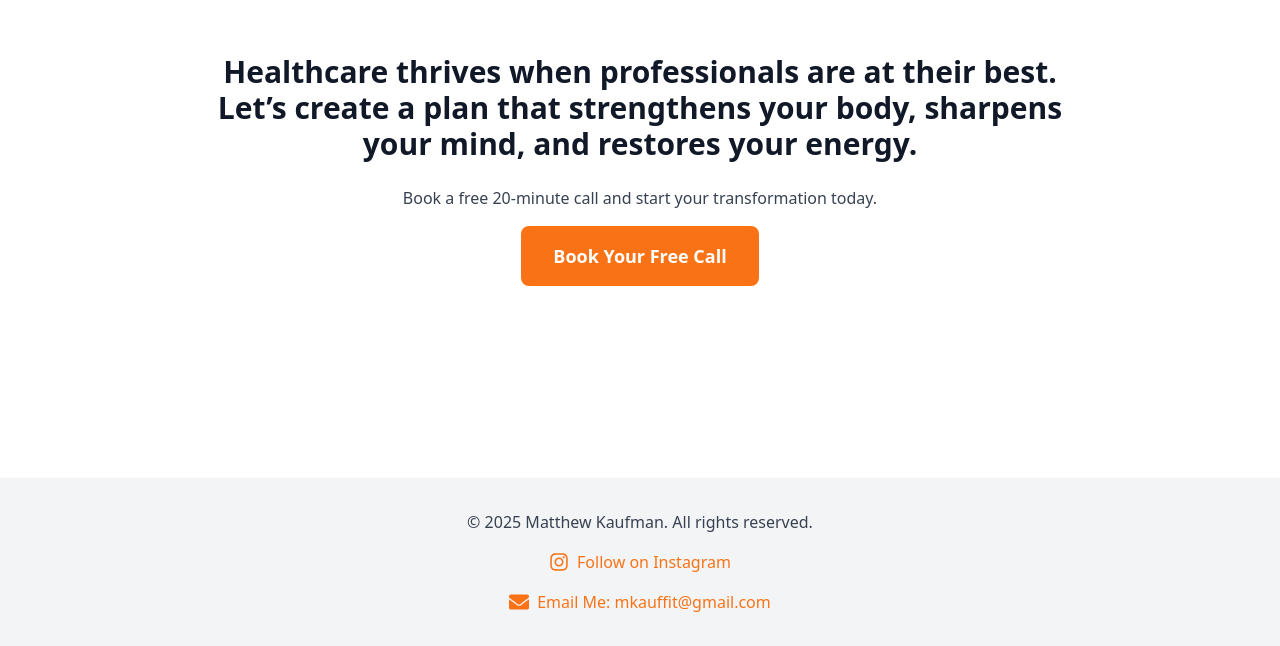
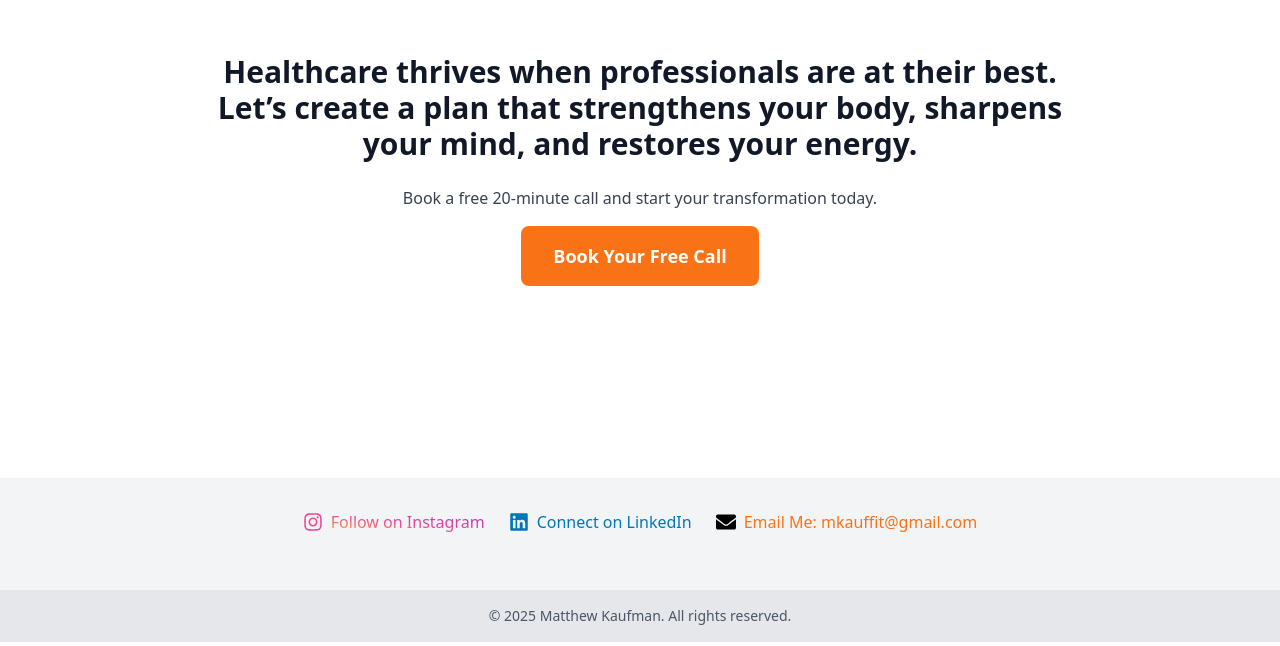
Before and after one commit to mkaufman385/mkauffit-online-training-site, a React (Create React App) app: page / in a window 1280 px wide. Shown: the part 3258-3904 px from the top of the page. Built offline with nearby package versions, Linux system fonts and the light colour scheme.

Commit message:
updated footer styling

```diff
--- a/src/components/Footer.js
+++ b/src/components/Footer.js
@@ -1,26 +1,33 @@
 // src/components/Footer.js
-import { FaInstagram, FaEnvelope } from "react-icons/fa";
+import { FaInstagram, FaEnvelope, FaLinkedin } from "react-icons/fa";
 import { useState } from "react";
 
 function Footer() {
   const [showTooltip, setShowTooltip] = useState(false);
 
   return (
-    <footer className="bg-gray-100 py-8 mt-20">
-      <div className="max-w-6xl mx-auto px-4 flex flex-col items-center text-gray-700 space-y-4">
-        <p className="text-center">
-          &copy; {new Date().getFullYear()} Matthew Kaufman. All rights
-          reserved.
-        </p>
-
+    <footer className="bg-gray-100 mt-20">
+      {/* Social Links Container */}
+      <div className="max-w-6xl mx-auto px-4 py-8 flex flex-col items-center text-gray-700">
+        <div className="flex flex-wrap justify-center items-center gap-6 mb-6">
           <a
             href="https://www.instagram.com/mkauffit"
             target="_blank"
             rel="noopener noreferrer"
-          className="flex items-center space-x-2 text-orange-500 hover:underline transform transition duration-200 hover:scale-105"
+            className="flex items-center space-x-2 bg-gradient-to-tr from-yellow-400 via-pink-500 to-purple-600 bg-clip-text text-transparent hover:underline transform transition duration-200 hover:scale-105"
           >
-          <FaInstagram className="w-5 h-5" />
+            <FaInstagram className="w-5 h-5 text-pink-500" />
             <span>Follow on Instagram</span>
+          </a>
+
+          <a
+            href="https://www.linkedin.com/in/mkauffit"
+            target="_blank"
+            rel="noopener noreferrer"
+            className="flex items-center space-x-2 text-[#0077B5] hover:underline transform transition duration-200 hover:scale-105"
+          >
+            <FaLinkedin className="w-5 h-5" />
+            <span>Connect on LinkedIn</span>
           </a>
 
           <div className="relative flex items-center">
@@ -30,11 +37,10 @@ function Footer() {
               onMouseEnter={() => setShowTooltip(true)}
               onMouseLeave={() => setShowTooltip(false)}
             >
-            <FaEnvelope className="w-5 h-5" />
+              <FaEnvelope className="w-5 h-5 text-black" />
               <span>Email Me: mkauffit@gmail.com</span>
             </a>
 
-          {/* Tooltip to the right */}
             {showTooltip && (
               <span className="absolute left-full ml-3 bg-gray-800 text-white text-sm px-2 py-1 rounded-lg whitespace-nowrap">
                 mkauffit@gmail.com
@@ -42,6 +48,12 @@ function Footer() {
             )}
           </div>
         </div>
+      </div>
+
+      {/* Full-width copyright */}
+      <div className="bg-gray-200 text-gray-600 py-4 text-center text-sm w-full">
+        © 2025 Matthew Kaufman. All rights reserved.
+      </div>
     </footer>
   );
 }
```
Lines whose indentation alone changed are shown as unchanged.
